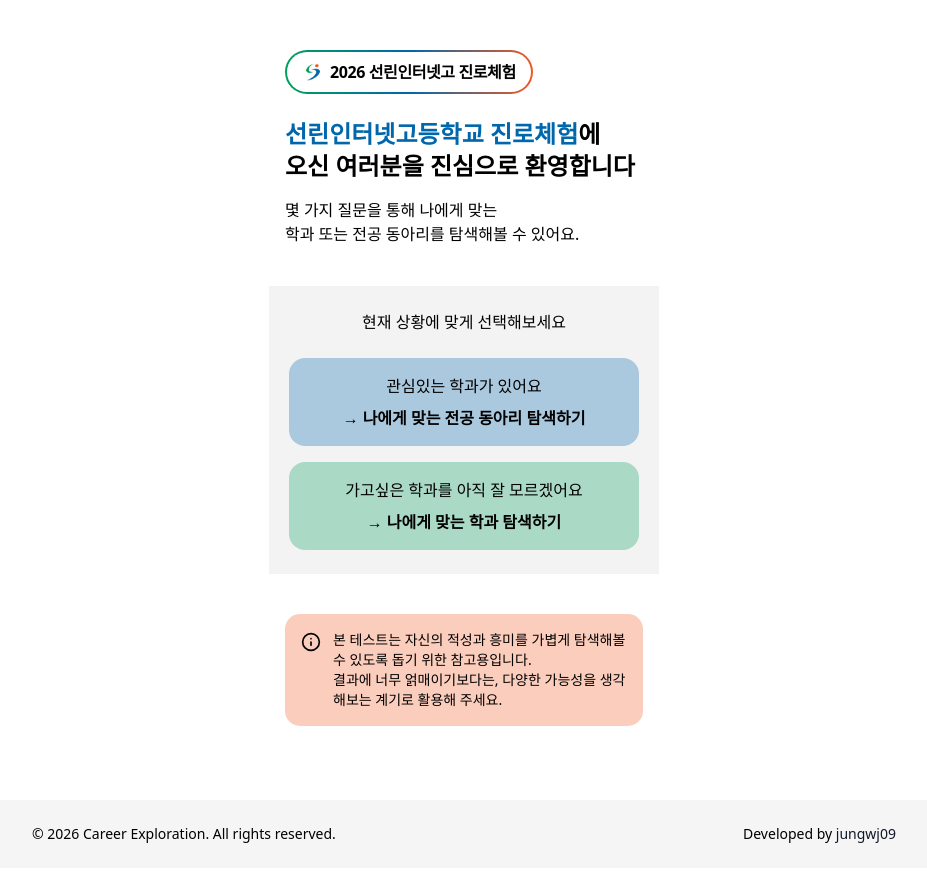
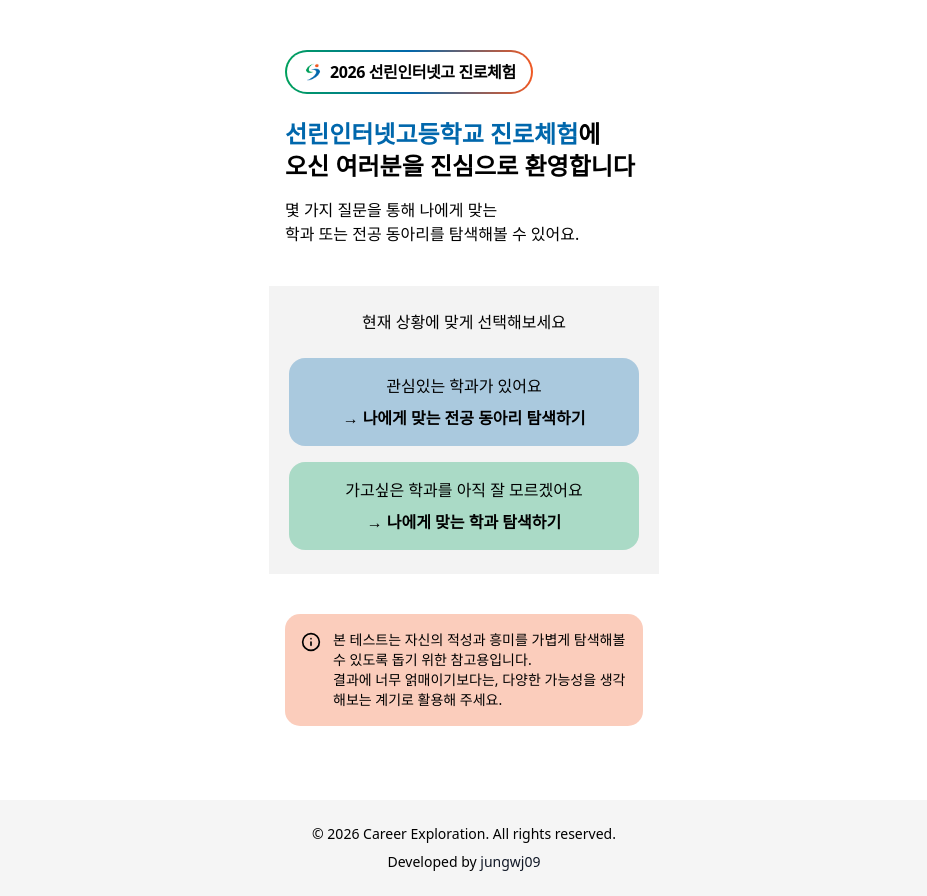
Before and after one commit to jungwj09/sunrin-career-exploration, a Next.js app: page / in a window 1280 px wide. Shown: the whole page, without its empty margins (176-1103 px from the left). Before the commit the page ends 868 px from the top, so only its background shows below. Built offline with nearby package versions, Linux system fonts and the light colour scheme; a web font is replaced by a local one.

Commit message:
style: update footer design

```diff
--- a/src/components/shared/Footer.tsx
+++ b/src/components/shared/Footer.tsx
@@ -1,9 +1,9 @@
 export default function Footer() {
   return (
     <footer className="bg-[#F5F5F5]">
-      <div className="max-w-4xl mx-auto px-4 py-6 flex flex-col md:flex-row items-center justify-between text-sm text-black">
-        <p className="text-center md:text-left">© 2026 Career Exploration. All rights reserved.</p>
-        <p className="mt-2 md:mt-0 text-center md:text-right">
+      <div className="max-w-4xl mx-auto px-4 py-6 flex flex-col items-center justify-center text-sm text-black">
+        <p className="text-center">© 2026 Career Exploration. All rights reserved.</p>
+        <p className="mt-2 text-center">
           Developed by{' '}
           <a
             href="https://jungwj09.dev"
```
